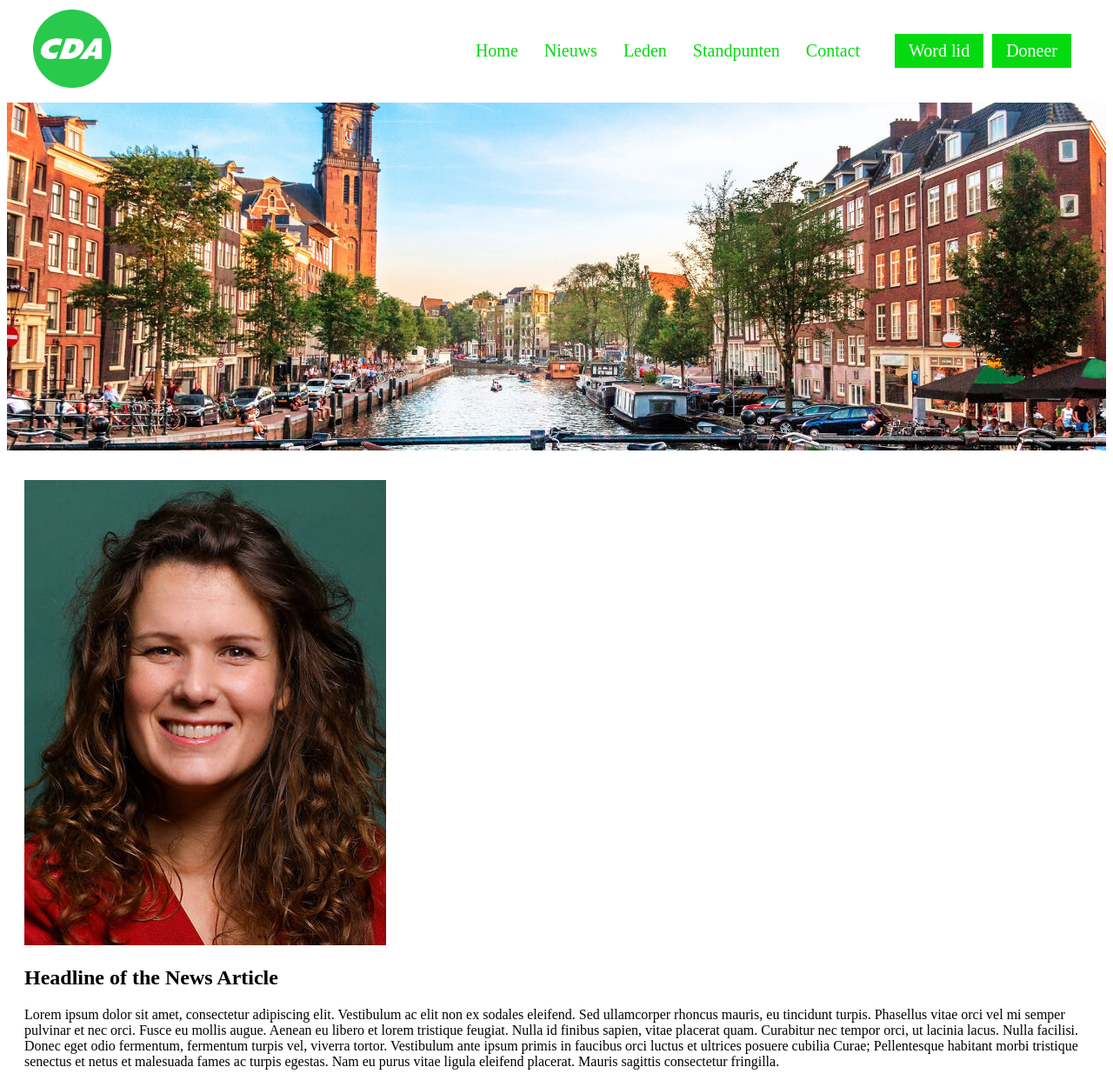
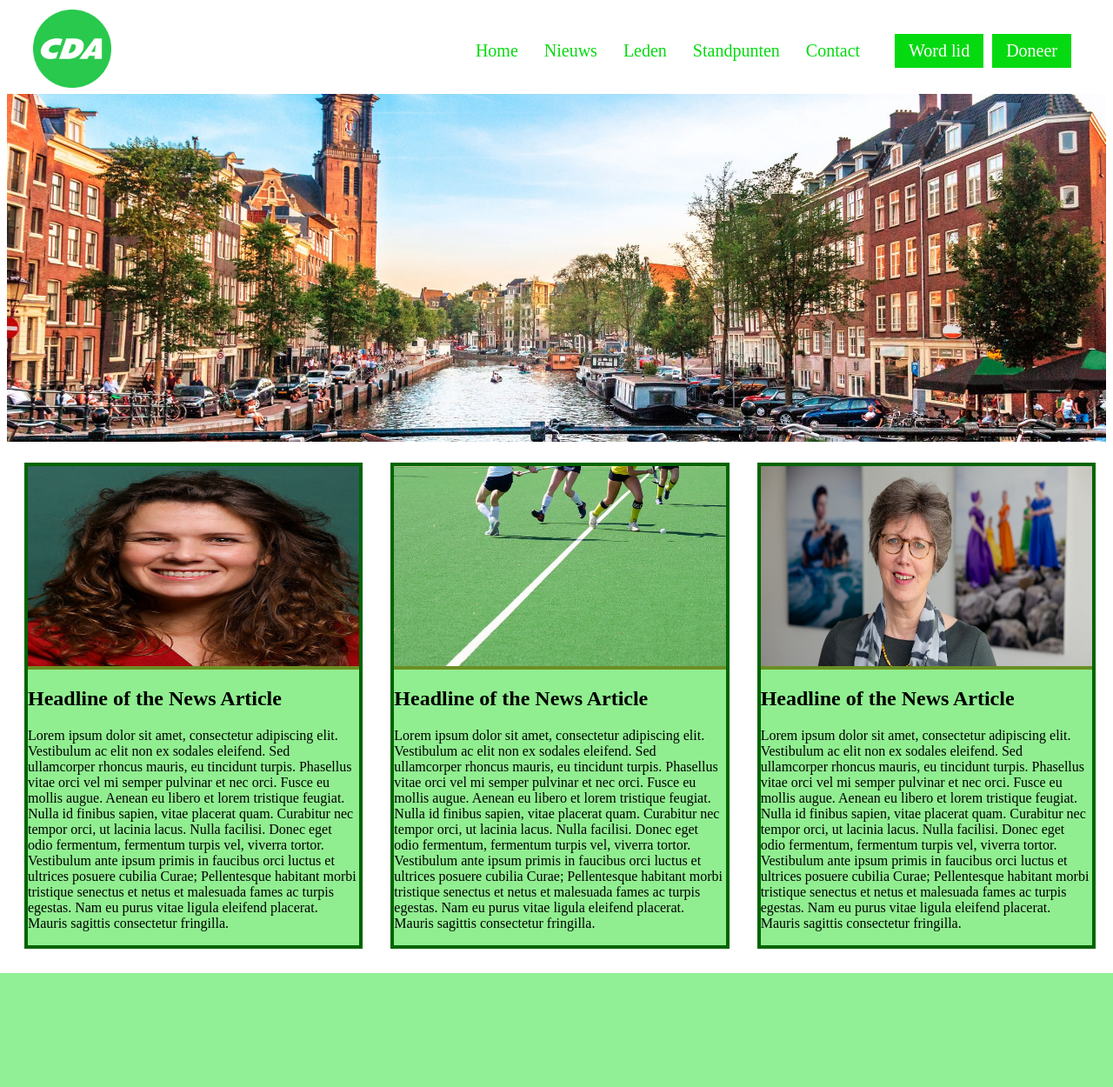
Before and after one commit to NoahKlaassen1/CDA, a PHP site: page / in a window 1280 px wide. Shown: the whole page at 87% size. After the commit the page ends 1119 px from the top, so only its background shows below. Run offline with PHP 8.4, Linux system fonts and the light colour scheme.

Commit message:
Home page foto's
sfda

```diff
--- a/Project2/index.php
+++ b/Project2/index.php
@@ -11,9 +11,14 @@
     <header>
         <?php include 'header.php'; ?>
     </header>
+    <div class="grid-container">
+
 
     <article>
+<div class="card">
+        <div class="imgs">
         <img src="images/annekuik.jpg" id="imgB" alt="Anne Kuik" class="image-container">
+        </div>
         <h2>Headline of the News Article</h2>
         <p>
             Lorem ipsum dolor sit amet, consectetur adipiscing elit.
@@ -31,5 +36,58 @@
             fringilla.
         </p>
     </article>
+
+
+    <article>
+<div class="card">
+    <div class="imgs">
+        <img src="images/Hockey.jpg" id="imgB" alt="Anne Kuik" class="image-container">
+    </div>
+        <h2>Headline of the News Article</h2>
+        <p>
+            Lorem ipsum dolor sit amet, consectetur adipiscing elit.
+            Vestibulum ac elit non ex sodales eleifend. Sed ullamcorper
+            rhoncus mauris, eu tincidunt turpis. Phasellus vitae orci
+            vel mi semper pulvinar et nec orci. Fusce eu mollis augue.
+            Aenean eu libero et lorem tristique feugiat. Nulla id
+            finibus sapien, vitae placerat quam. Curabitur nec tempor
+            orci, ut lacinia lacus. Nulla facilisi. Donec eget odio
+            fermentum, fermentum turpis vel, viverra tortor. Vestibulum
+            ante ipsum primis in faucibus orci luctus et ultrices posuere
+            cubilia Curae; Pellentesque habitant morbi tristique senectus
+            et netus et malesuada fames ac turpis egestas. Nam eu purus
+            vitae ligula eleifend placerat. Mauris sagittis consectetur
+            fringilla.
+        </p>
+    </article>
+
+
+
+    <article>
+<div class="card">
+        <div class="imgs">
+        <img src="images/OudeVrouw.jpg" id="imgB" alt="Anne Kuik" class="image-container">
+        </div>
+        <h2>Headline of the News Article</h2>
+        <p>
+            Lorem ipsum dolor sit amet, consectetur adipiscing elit.
+            Vestibulum ac elit non ex sodales eleifend. Sed ullamcorper
+            rhoncus mauris, eu tincidunt turpis. Phasellus vitae orci
+            vel mi semper pulvinar et nec orci. Fusce eu mollis augue.
+            Aenean eu libero et lorem tristique feugiat. Nulla id
+            finibus sapien, vitae placerat quam. Curabitur nec tempor
+            orci, ut lacinia lacus. Nulla facilisi. Donec eget odio
+            fermentum, fermentum turpis vel, viverra tortor. Vestibulum
+            ante ipsum primis in faucibus orci luctus et ultrices posuere
+            cubilia Curae; Pellentesque habitant morbi tristique senectus
+            et netus et malesuada fames ac turpis egestas. Nam eu purus
+            vitae ligula eleifend placerat. Mauris sagittis consectetur
+            fringilla.
+        </p>
+    </article>
+
+
+</div>
+</div>
 </body>
 </html>
--- a/Project2/styles.css
+++ b/Project2/styles.css
@@ -5,6 +5,14 @@
     display: flex;
     align-items: center;
     justify-content: space-between;
+}
+
+.grid-container {
+    display: grid;
+    grid-template-columns: repeat(3, 1fr);
+    grid-template-rows: repeat auto;
+    grid-column-gap: 0px;
+    grid-row-gap: 0px;
 }
 
 #logo img {
@@ -58,18 +66,27 @@ nav ul li a:hover {
 }
 
 .image-container {
-    margin-top: 10px;
+    width: 100%;
+    height: 100%;
 }
 
-
-.card-container {
-    display: flex;
-}
 
 article {
     width: 100%/3;
     margin: 20px;
-  }
+}
+
+.card {
+    width: 100%;
+    background-color: lightgreen;
+    border: 4px solid darkgreen;
+}
+
+.imgs {
+    height: 18vw;
+    border-bottom: 4px solid olivedrab;
+}
+
 
 
 
```
Also changed, not shown: Project2/images/OudeVrouw.jpg (added), Project2/images/hockey.jpg (added).
